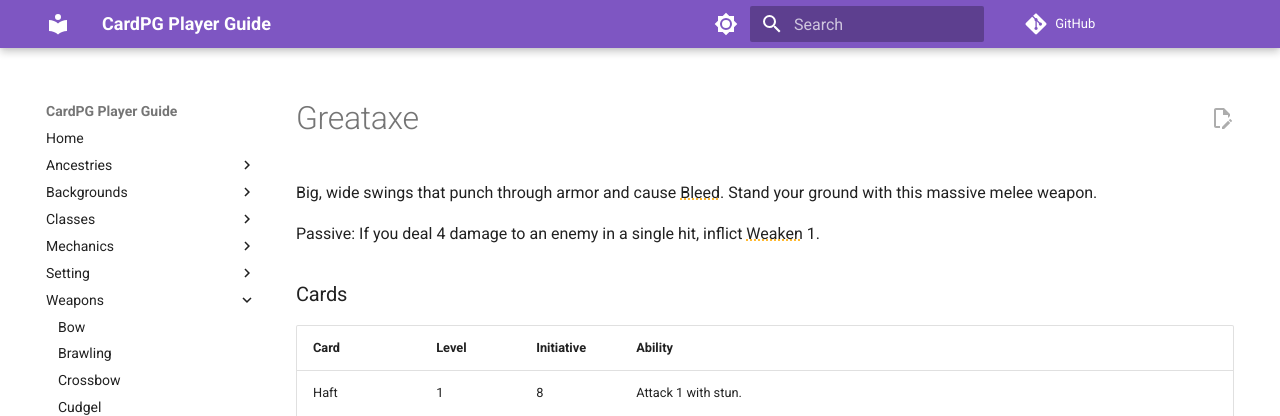
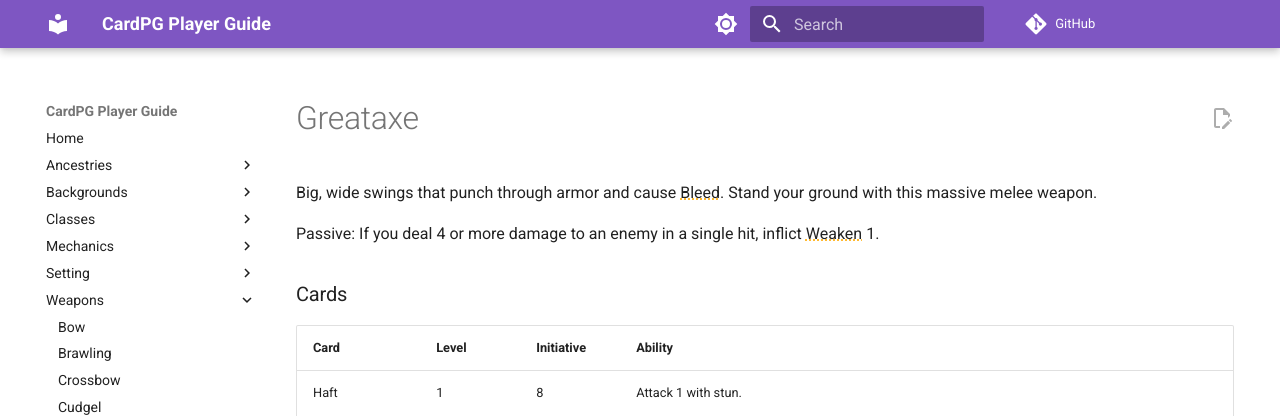
Before and after one commit to mrjoelpearce/CardPG-Guide, an MkDocs documentation site: the page built from docs/Weapons/Greataxe.md, in a window 1280 px wide and 1108 px high. Shown: the top 416 px of the window. Built offline with MkDocs 1.6.1 and Material for MkDocs 9.7.7, drawn with Linux system fonts in a browser that asks for light colours; comment, search, counter and statistics services are not loaded.

Commit message:
Greataxe Cleaving Strikes: "4 damage" -> "4 or more damage"
Mirrors the CardPG system repo, where the passive is now automated and
triggers on 4 or more final damage. weapons.csv re-copied from the system
repo.

Co-Authored-By: Claude Opus 5.5 <noreply@anthropic.com>

```diff
--- a/docs/Weapons/Greataxe.md
+++ b/docs/Weapons/Greataxe.md
@@ -1,6 +1,6 @@
 Big, wide swings that punch through armor and cause Bleed. Stand your ground with this massive melee weapon.
 
-Passive: If you deal 4 damage to an enemy in a single hit, inflict Weaken 1.
+Passive: If you deal 4 or more damage to an enemy in a single hit, inflict Weaken 1.
 
 ### Cards
 
--- a/docs/data/weapons.csv
+++ b/docs/data/weapons.csv
@@ -4,7 +4,7 @@ wand,"dps, ranged",Piercing Focus,Your first attack each round gains Bypass.,"Ev
 tome,"control, strategic",Cursed Pages,"Whenever you apply Curse to an enemy, they also take 1 damage.",Stacks Curse for steady damage-on-application — ideal for builds that want to layer multiple ongoing effects.,custom,damage:1 @enemy,
 bow,"physical, ranged",Skirmisher,"The first time each round an enemy enters an adjacent space, you may move 1.",Attacks from maximum range and repositions when enemies close in — for builds that need to stay mobile and distant.,custom,move:1,
 cudgel,"physical, control",Concussive Blow,"When you deal 3 or more damage in a single attack, apply Stun.",Any hit of 3 or more damage strips an enemy buff or ongoing effect — a strong disruptor for hard-hitting builds.,custom,effect +stun @enemy,
-greataxe,"physical, burst",Cleaving Strikes,"If you deal 4 damage to an enemy in a single hit, inflict Weaken 1.",Landing big hits applies Weaken — rewards high-damage builds that want to build offensive pressure.,custom,effect +weaken:1 @enemy,
+greataxe,"physical, burst",Cleaving Strikes,"If you deal 4 or more damage to an enemy in a single hit, inflict Weaken 1.",Landing big hits applies Weaken — rewards high-damage builds that want to build offensive pressure.,custom,effect +weaken:1 @enemy,
 swordshield,"tank, strategic",Bulwark,"The first time each round you attack an enemy, gain Bolster 1.",Builds Bolster on every successful attack — for characters who want to be aggressive and protected simultaneously.,custom,effect +bolster:1 @self,
 greatsword,"mobile, physical",Momentum,"When you attack, deal one extra damage if you've moved this turn.",Moving before attacking unlocks a damage bonus — ideal for mobile frontliners who reposition each round.,custom,damage:1 @enemy,
 warhammer,"dps, physical",Armor Breaker,Your melee attacks add Pierce 1.,Every melee attack ignores 1 armor — the best choice for cutting through heavily armored enemies.,,,
```
Also changed, not shown: docs/Mechanics/Passive Abilities.md (+1 -1 lines).
